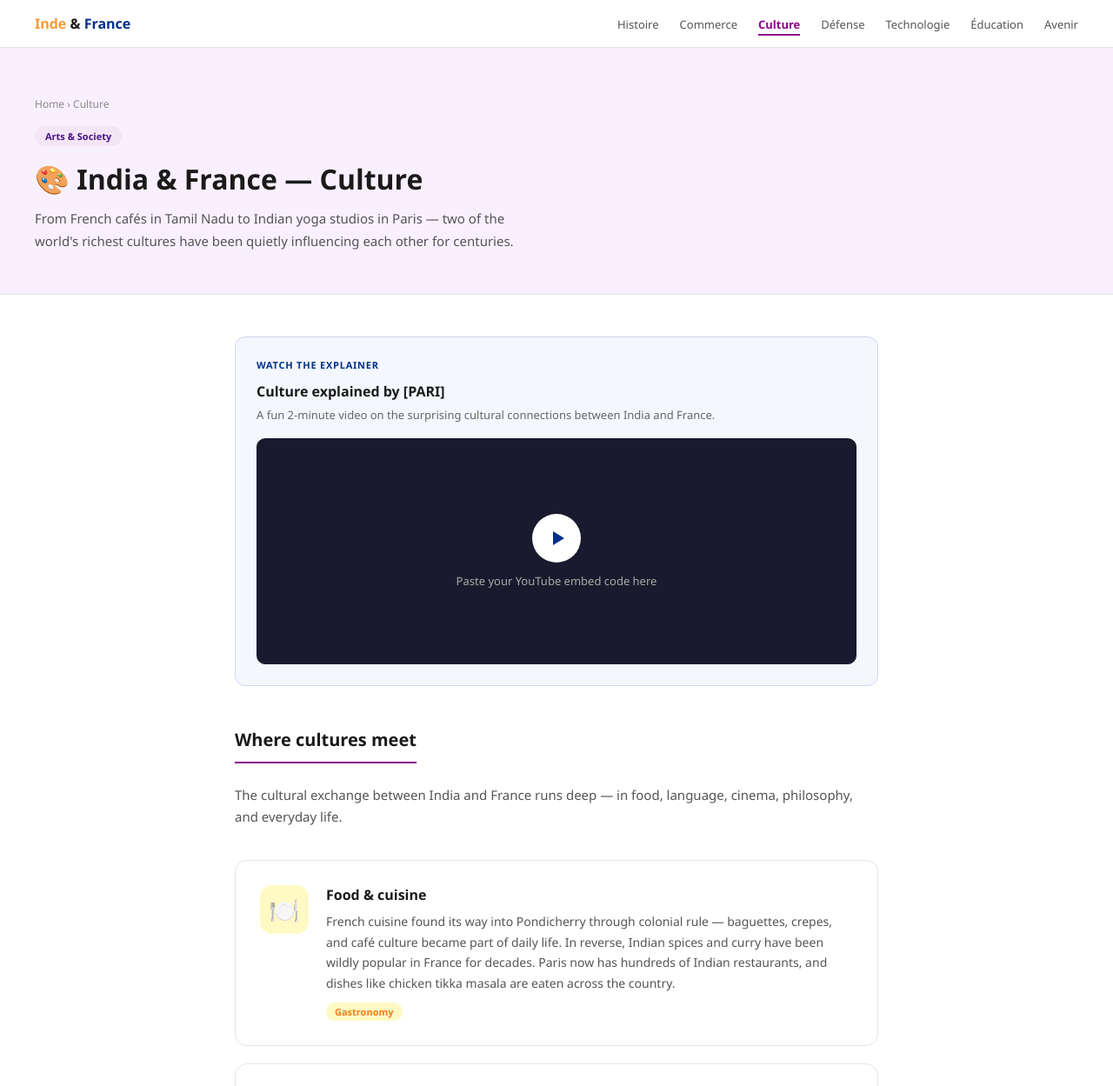
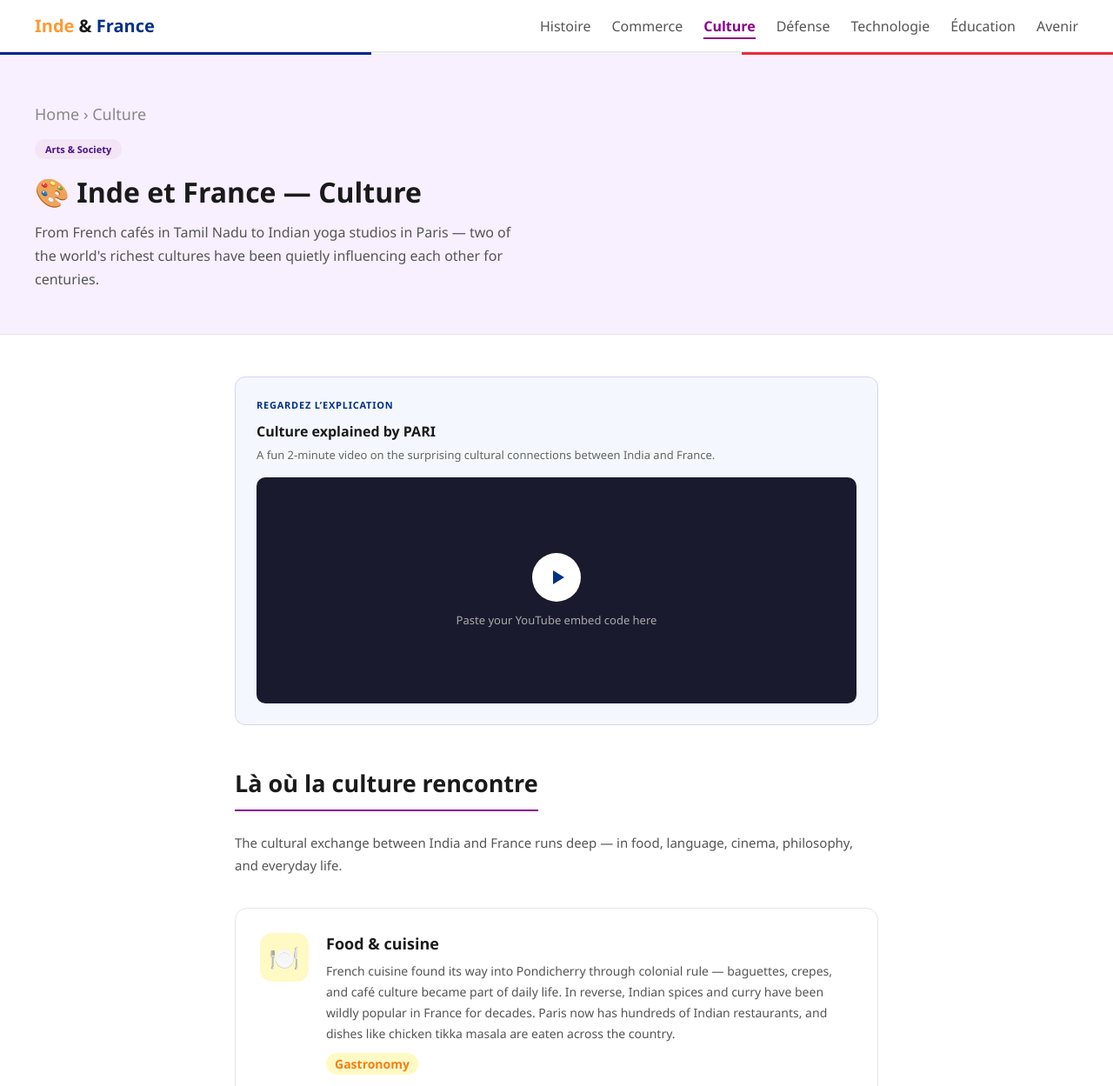
Before and after one commit to vijeta2005/india-france, a plain HTML site: page culture.html in a window 1280 px wide. Shown: the top 1249 px of the page at 87% size. Drawn offline with Linux system fonts and the light colour scheme.

Commit message:
Update culture.html

```diff
--- a/culture.html
+++ b/culture.html
@@ -14,11 +14,11 @@
       padding: 16px 40px; border-bottom: 1px solid #e5e5e5;
       background: #fff; position: sticky; top: 0; z-index: 100;
     }
-    .logo { font-size: 16px; font-weight: 600; text-decoration: none; color: inherit; }
+     .logo { font-size: 20px; font-weight: 600; text-decoration: none; color: inherit; }
     .logo .ind { color: #FF9933; }
     .logo .fra { color: #003189; }
     .nav-links { display: flex; gap: 24px; list-style: none; }
-    .nav-links a { font-size: 13px; color: #555; text-decoration: none; }
+    .nav-links a { font-size: 16px; color: #555; text-decoration: none; }
     .nav-links a:hover { color: #003189; }
     .nav-links a.active { color: #8B008B; font-weight: 600; border-bottom: 2px solid #8B008B; padding-bottom: 2px; }
 
@@ -27,7 +27,7 @@
       border-bottom: 1px solid #e5e5e5;
       padding: 56px 40px 48px;
     }
-    .breadcrumb { font-size: 12px; color: #888; margin-bottom: 16px; }
+    .breadcrumb { font-size: 18px; color: #888; margin-bottom: 16px; }
     .breadcrumb a { color: #888; text-decoration: none; }
     .breadcrumb a:hover { color: #003189; }
     .topic-tag {
@@ -36,7 +36,7 @@
       border-radius: 20px; margin-bottom: 16px;
     }
     .page-hero h1 { font-size: 32px; font-weight: 700; margin-bottom: 12px; }
-    .page-hero p { font-size: 15px; color: #555; max-width: 560px; line-height: 1.7; }
+    .page-hero p { font-size: 16px; color: #555; max-width: 560px; line-height: 1.7; }
 
     .main { max-width: 820px; margin: 0 auto; padding: 48px 40px; }
 
@@ -63,7 +63,7 @@
     .video-placeholder span { color: #aaa; font-size: 13px; }
 
     .section-heading {
-      font-size: 20px; font-weight: 700; margin-bottom: 8px;
+      font-size: 27px; font-weight: 700; margin-bottom: 8px;
       padding-bottom: 12px; border-bottom: 2px solid #8B008B;
       display: inline-block;
     }
@@ -81,11 +81,11 @@
       display: flex; align-items: center; justify-content: center;
       flex-shrink: 0;
     }
-    .culture-card h4 { font-size: 16px; font-weight: 700; margin-bottom: 8px; }
+    .culture-card h4 { font-size: 18px; font-weight: 700; margin-bottom: 8px; }
     .culture-card p { font-size: 14px; color: #555; line-height: 1.7; }
     .culture-tag {
       display: inline-block; margin-top: 10px;
-      font-size: 11px; font-weight: 600; padding: 3px 10px; border-radius: 20px;
+      font-size: 14px; font-weight: 600; padding: 3px 10px; border-radius: 20px;
     }
 
     /* Pondicherry spotlight */
@@ -94,7 +94,7 @@
       margin-bottom: 48px; border: 1px solid #FFE0B2;
     }
     .spotlight-label {
-      font-size: 11px; font-weight: 700; color: #E65100;
+      font-size: 14px; font-weight: 700; color: #E65100;
       text-transform: uppercase; letter-spacing: 0.07em; margin-bottom: 12px;
     }
     .spotlight h3 { font-size: 20px; font-weight: 700; margin-bottom: 12px; }
@@ -108,21 +108,21 @@
       border: 1px solid #FFE0B2; text-align: center;
     }
     .spotlight-fact .sf-num { font-size: 20px; font-weight: 700; color: #E65100; }
-    .spotlight-fact .sf-lbl { font-size: 12px; color: #777; margin-top: 4px; }
+    .spotlight-fact .sf-lbl { font-size: 15px; color: #777; margin-top: 4px; }
 
     /* Alliance Française section */
     .alliance-box {
       background: #E8EAF6; border-radius: 14px; padding: 28px;
       margin-bottom: 48px; border: 1px solid #C5CAE9;
     }
-    .alliance-box h3 { font-size: 18px; font-weight: 700; margin-bottom: 10px; color: #1A237E; }
+    .alliance-box h3 { font-size: 20px; font-weight: 700; margin-bottom: 10px; color: #1A237E; }
     .alliance-box p { font-size: 14px; color: #333; line-height: 1.7; margin-bottom: 16px; }
     .alliance-cities {
       display: flex; flex-wrap: wrap; gap: 8px;
     }
     .city-pill {
       background: #fff; border: 1px solid #C5CAE9; border-radius: 20px;
-      padding: 5px 14px; font-size: 12px; font-weight: 600; color: #1A237E;
+      padding: 5px 14px; font-size: 16px; font-weight: 600; color: #1A237E;
     }
 
     .did-you-know {
@@ -130,7 +130,7 @@
       border-radius: 0 10px 10px 0; padding: 20px 24px; margin-bottom: 48px;
     }
     .did-you-know .dyk-label {
-      font-size: 11px; font-weight: 700; color: #8B008B;
+      font-size: 18px; font-weight: 700; color: #8B008B;
       text-transform: uppercase; letter-spacing: 0.07em; margin-bottom: 8px;
     }
     .did-you-know p { font-size: 14px; color: #444; line-height: 1.7; }
@@ -183,19 +183,24 @@
       <li><a href="future.html">Avenir</a></li>
     </ul>
   </nav>
+  <div style="height:3px;display:flex">
+  <div style="flex:1;background:#002395"></div>
+  <div style="flex:1;background:#ffffff;border-top:1px solid #eee;border-bottom:1px solid #eee"></div>
+  <div style="flex:1;background:#ED2939"></div>
+</div>
 
   <div class="page-hero">
     <div class="breadcrumb"><a href="index.html">Home</a> › Culture</div>
     <div class="topic-tag">Arts &amp; Society</div>
-    <h1>🎨 India &amp; France — Culture</h1>
+    <h1>🎨 Inde et France — Culture</h1>
     <p>From French cafés in Tamil Nadu to Indian yoga studios in Paris — two of the world's richest cultures have been quietly influencing each other for centuries.</p>
   </div>
 
   <div class="main">
 
     <div class="video-box">
-      <div class="video-label">Watch the explainer</div>
-      <h3>Culture explained by [PARI]</h3>
+      <div class="video-label">Regardez l’explication</div>
+      <h3>Culture explained by PARI</h3>
       <p>A fun 2-minute video on the surprising cultural connections between India and France.</p>
       <!-- REPLACE with your YouTube embed iframe -->
       <div class="video-placeholder">
@@ -209,7 +214,7 @@
     </div>
 
     <!-- Culture areas -->
-    <div class="section-heading">Where cultures meet</div>
+    <div class="section-heading">Là où la culture rencontre</div>
     <p class="section-intro">The cultural exchange between India and France runs deep — in food, language, cinema, philosophy, and everyday life.</p>
 
     <div class="culture-cards">
@@ -263,7 +268,7 @@
 
     <!-- Pondicherry Spotlight -->
     <div class="spotlight">
-      <div class="spotlight-label">City spotlight</div>
+      <div class="spotlight-label">Ville à l’honneur\</div>
       <h3>🌴 Pondicherry — where India meets France</h3>
       <p>Pondicherry (now Puducherry) is unlike any other city in India. The "White Town" area still has French colonial architecture, French street names, French-style pavements, and even French-speaking residents whose families never left after 1954.</p>
       <p>Tamil and French are both official languages here. You can walk from a traditional Tamil temple to a French bakery in under five minutes. It's the most visible symbol of the India-France cultural connection.</p>
@@ -303,7 +308,7 @@
     </div>
 
     <div class="did-you-know">
-      <div class="dyk-label">Did you know?</div>
+      <div class="dyk-label">   Saviez-vous?</div>
       <p>The famous French fashion house Hermès has a special line called "Shawls of India" — hand-crafted by Indian artisans using traditional techniques like Kashmiri embroidery. Some of these shawls take over 18 months to make and sell for thousands of euros in Paris boutiques.</p>
     </div>
 
```
